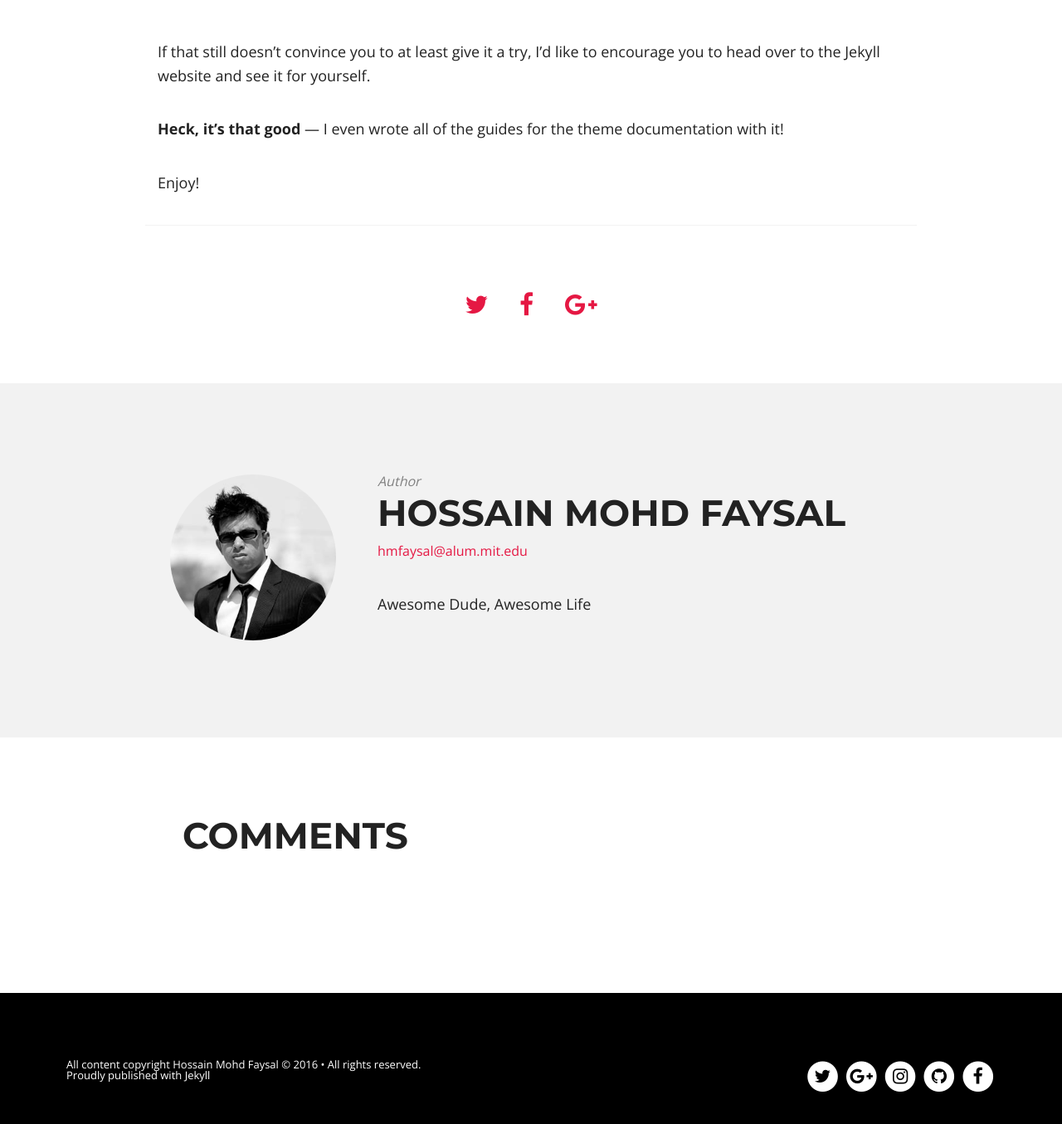
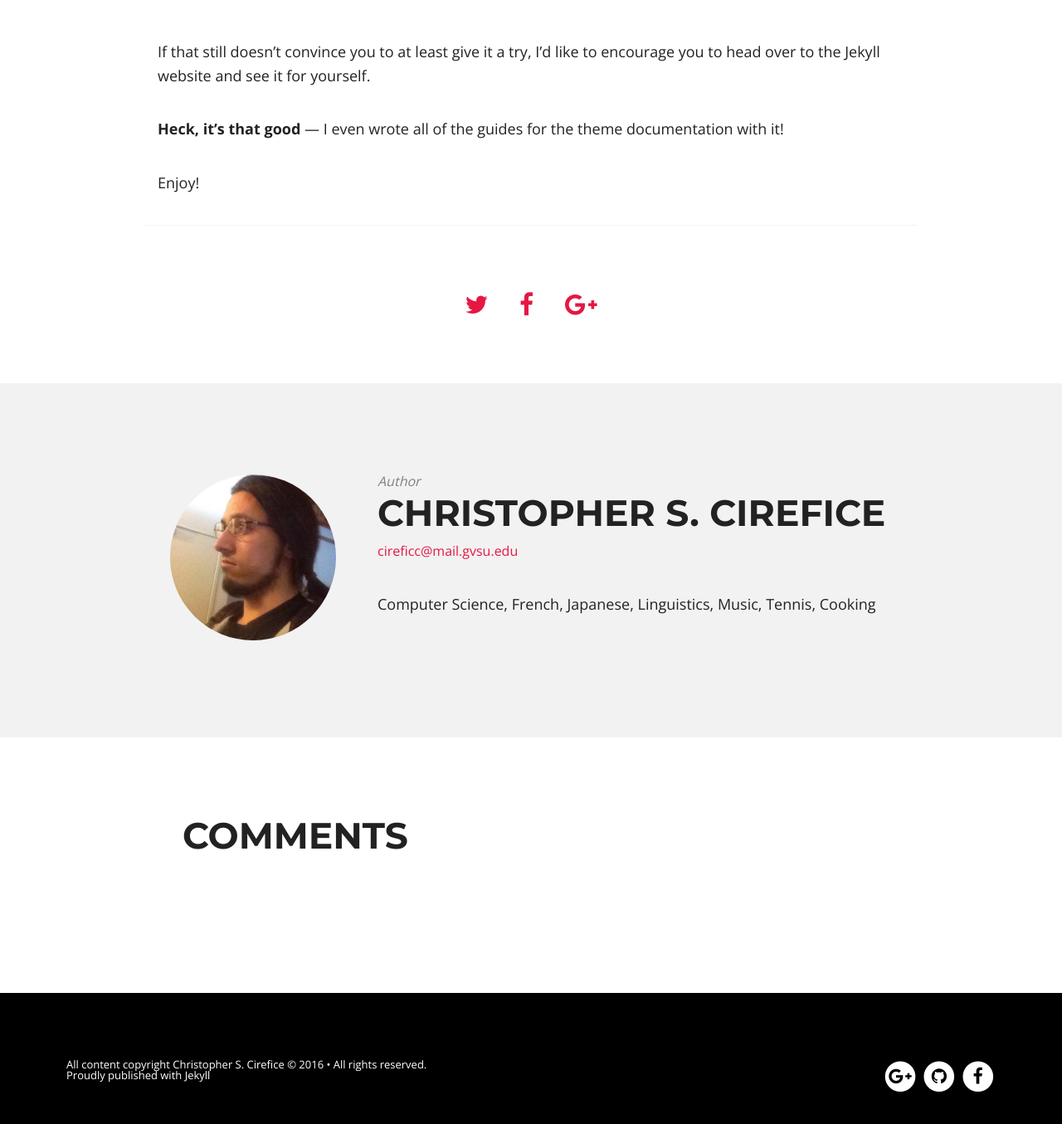
Before and after one commit to cireficc/cireficc.github.io, a Jekyll site: the page built from _posts/2014-07-23-why-jekyll.md, in a window 1280 px wide and 1400 px high, scrolled down 1288 px. Shown: the top 1355 px of the window at 83% size. Built offline with Jekyll 4.4.1, drawn with Linux system fonts in a browser that asks for light colours; nearby versions of some CDN libraries; comment, search, counter and statistics services are not loaded; some of the changed text lies outside the part shown.

Commit message:
Personalize the blog data and Prose configuration

```diff
--- a/_config.yml
+++ b/_config.yml
@@ -1,29 +1,29 @@
-title:            Notepad
-description:      "Blogging is fun"
-logo:             logo.png
-disqus_shortname: hmfaysal
+title:            Computing, linguistics, music, and everything in between
+description:      "Chris Cirefice's blog"
+logo:             Logo.jpg
+disqus_shortname: chriscirefice
 share:            true
-dropcap:			true
+dropcap:			    true
 # Change url to your domain. Leave localhost server or blank when working locally.
 # or use the hint from http://jekyllrb.com/docs/github-pages/ to keep this the same
 # whether working locally or remotely. Start Jekyll with: jekyll serve --baseurl ''
-#url:        	    https://my-blog-cireficc.c9users.io
-url:              http://cireficc.github.io
+url:        	    https://my-blog-cireficc.c9users.io
+#url:              http://cireficc.github.io
 
 # Owner/author information
 owner:
-  name:           Hossain Mohd Faysal
-  avatar:         hmfaysal.jpg
-  email:          hmfaysal@alum.mit.edu
+  name:           Christopher S. Cirefice
+  avatar:         Avatar.jpg
+  email:          cireficc@mail.gvsu.edu
   # Use the coder's toolbox at http://coderstoolbox.net/string/#!encoding=xml&action=encode&charset=us_ascii to encode your description into XML string
-  description:    Awesome Dude, Awesome Life
+  description:    Computer Science, French, Japanese, Linguistics, Music, Tennis, Cooking
   # Social networking links used in footer. Update and remove as you like.
-  twitter:        hmfaysal
-  facebook:       hmfaysal
-  github:         hmfaysal
-  instagram:      hmfaysal
+  twitter:
+  facebook:       chris.cirefice
+  github:         cireficc
+  instagram:
   # For Google Authorship https://plus.google.com/authorship
-  google_plus:    https://plus.google.com/u/0/102602916593522619858
+  google_plus:    https://plus.google.com/+ChristopherCirefice
 
 # Analytics and webmaster tools stuff goes here
 google_analytics:   UA-39365944-7
@@ -46,7 +46,7 @@ links:
     url: /about
 
 # http://en.wikipedia.org/wiki/List_of_tz_database_time_zones
-timezone:    Asia/Dhaka
+timezone:    America/Detroit
 future:      true
 highlighter: pygments
 markdown:    kramdown
@@ -72,8 +72,8 @@ kramdown:
 
 prose:
   rooturl: '_posts'
-  siteurl: 'http://hmfaysal.github.io/Notepad/'
-  relativeLinks: 'http://hmfaysal.github.io/Notepad/links.jsonp'
+  siteurl: 'http://hmfaysal.github.io/blog/'
+  relativeLinks: 'http://hmfaysal.github.io/blog/links.jsonp'
   media: 'images'
   metadata:
     _posts:
@@ -116,16 +116,24 @@ prose:
           options:
             - name: "Personal"
               value: personal
-            - name: "Engineering"
-              value: engineering
-            - name: "Physics"
-              value: physics
-            - name: "Psychology"
-              value: psychology
-            - name: "Interesting"
-              value: interesting
-            - name: "Web-Development"
-              value: webdevelopment
+            - name: "Computer Science"
+              value: computerscience
+            - name: "Language"
+              value: language
+            - name: "French"
+              value: french
+            - name: "Japanese"
+              value: japanese
+            - name: "Linguistics"
+              value: linguistics
+            - name: "Music"
+              value: music
+            - name: "Tennis"
+              value: tennis
+            - name: "Cooking"
+              value: cooking
+            - name: "Gaming"
+              value: gaming
           alterable: true
       - name: "tags"
         field:
```
